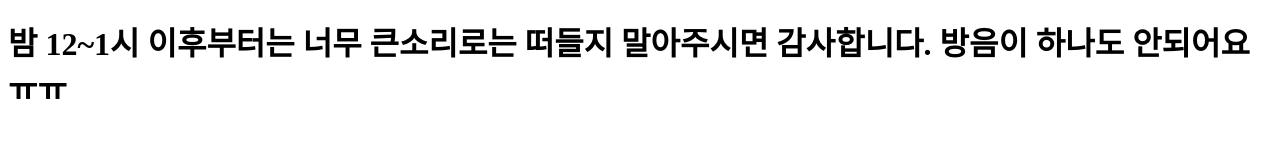
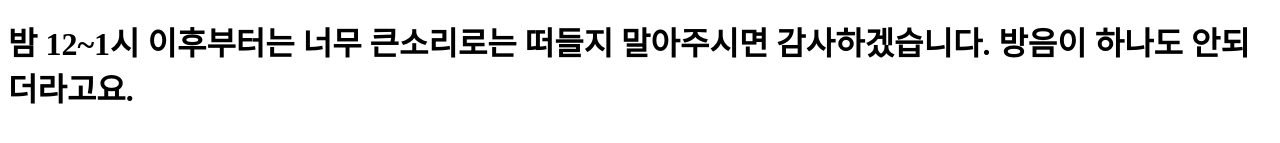
Before and after one commit to test0525/bequiet-website, a plain HTML site: page index.html in a window 1280 px wide. Shown: the part 311-454 px from the top of the page. Drawn offline with Linux system fonts and the light colour scheme.

Commit message:
Update index.html

```diff
--- a/index.html
+++ b/index.html
@@ -5,6 +5,6 @@
     </head>
     <body>
         <img src="4.png" class="titleimage">
-        <h1>밤 12~1시 이후부터는 너무 큰소리로는 떠들지 말아주시면 감사합니다. 방음이 하나도 안되어요 ㅠㅠ</h1>
+        <h1>밤 12~1시 이후부터는 너무 큰소리로는 떠들지 말아주시면 감사하겠습니다. 방음이 하나도 안되더라고요.</h1>
     </body>
 </html>
```
